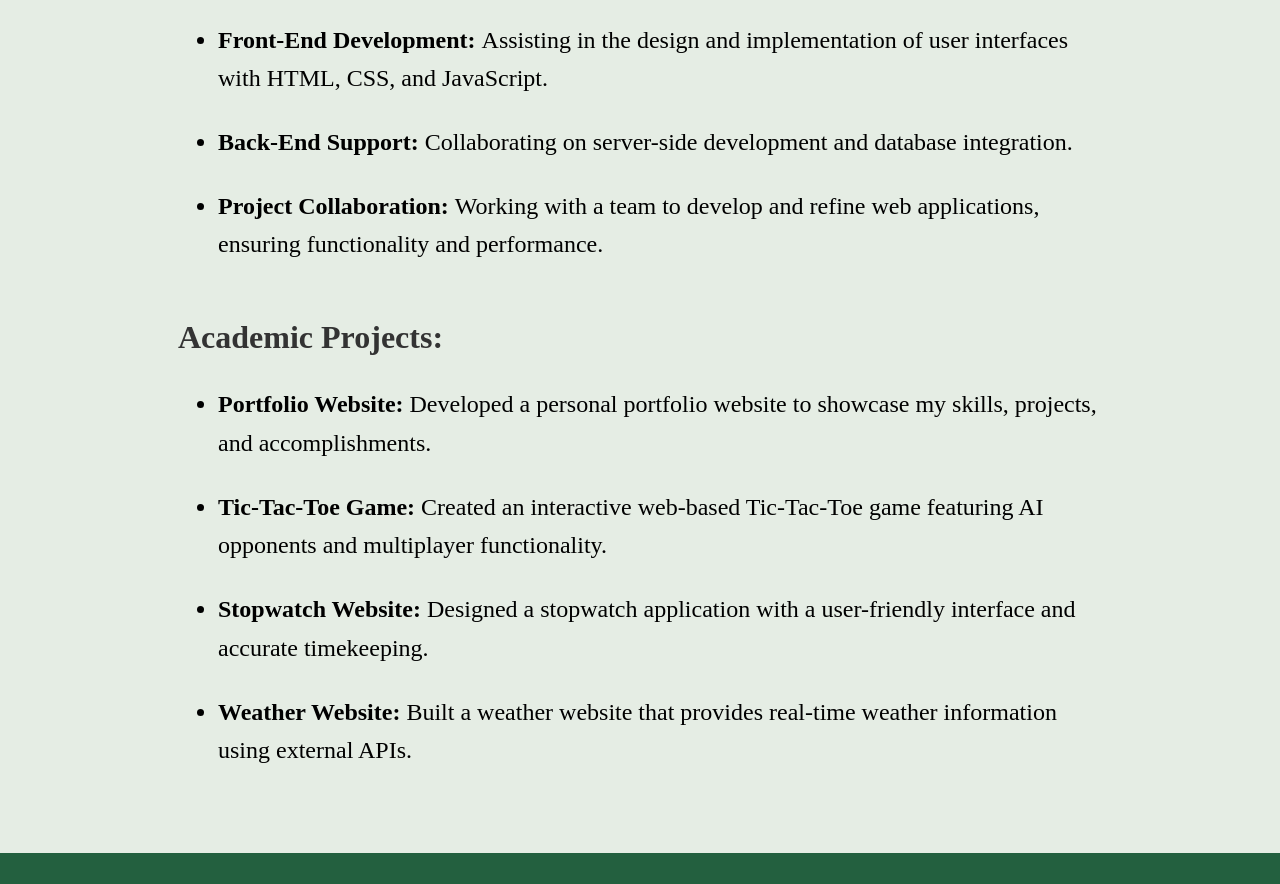
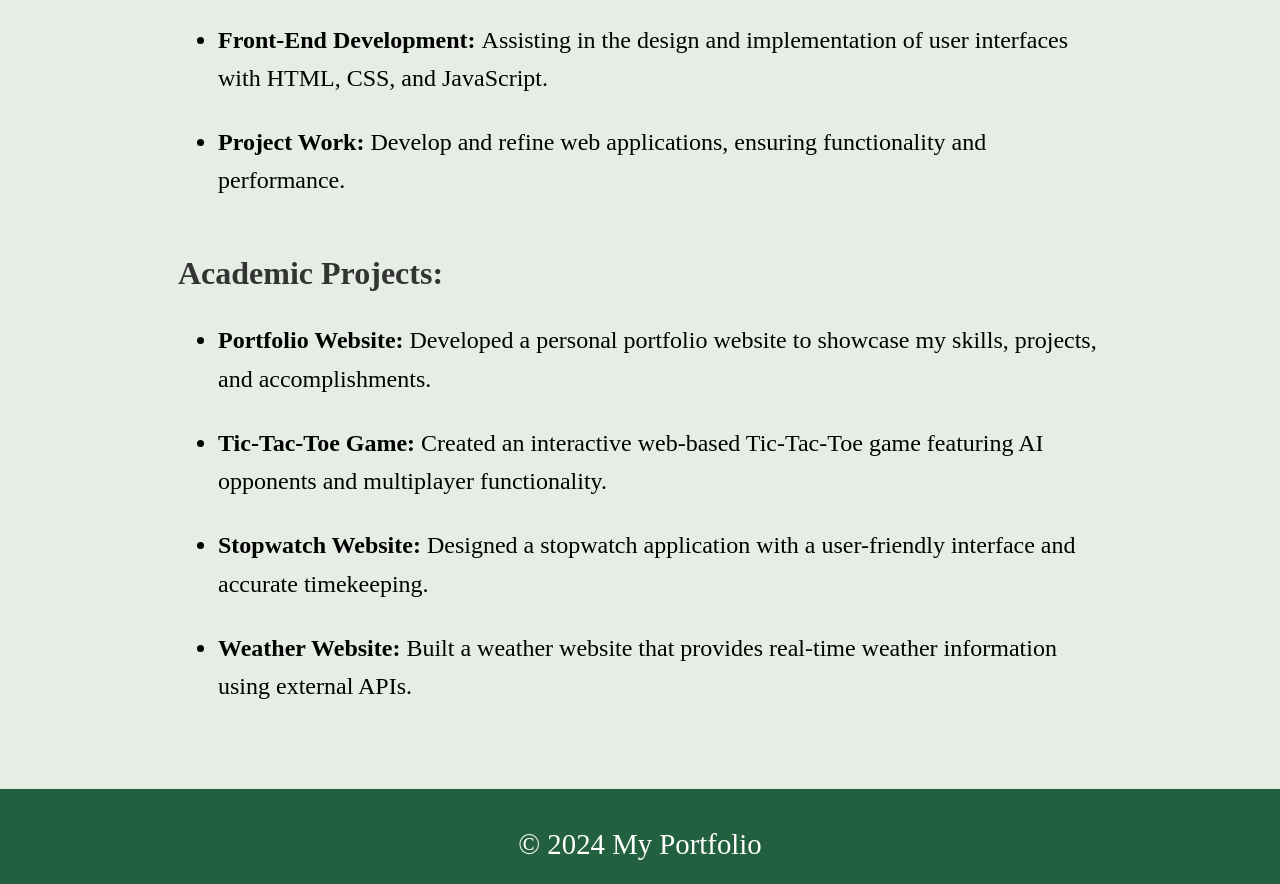
Before and after one commit to mail4nithyashree/PRODIGY_WD_04, a plain HTML site: page Web4/about.html in a window 1280 px wide. Shown: the part 1565-2449 px from the top of the page. Drawn offline with Linux system fonts and the light colour scheme.

Commit message:
Update about.html

```diff
--- a/Web4/about.html
+++ b/Web4/about.html
@@ -42,8 +42,7 @@
             <p>In my role as a web development intern, I am gaining hands-on experience and contributing to various projects. My responsibilities include:</p>
             <ul>
                 <li><b>Front-End Development: </b> Assisting in the design and implementation of user interfaces with HTML, CSS, and JavaScript.</li><br>
-                <li><b>Back-End Support: </b> Collaborating on server-side development and database integration.</li><br>
-                <li><b>Project Collaboration: </b> Working with a team to develop and refine web applications, ensuring functionality and performance.</li><br>
+                <li><b>Project Work: </b> Develop and refine web applications, ensuring functionality and performance.</li><br>
             </ul>
             <h3>Academic Projects:</h3>
             <ul>
```
